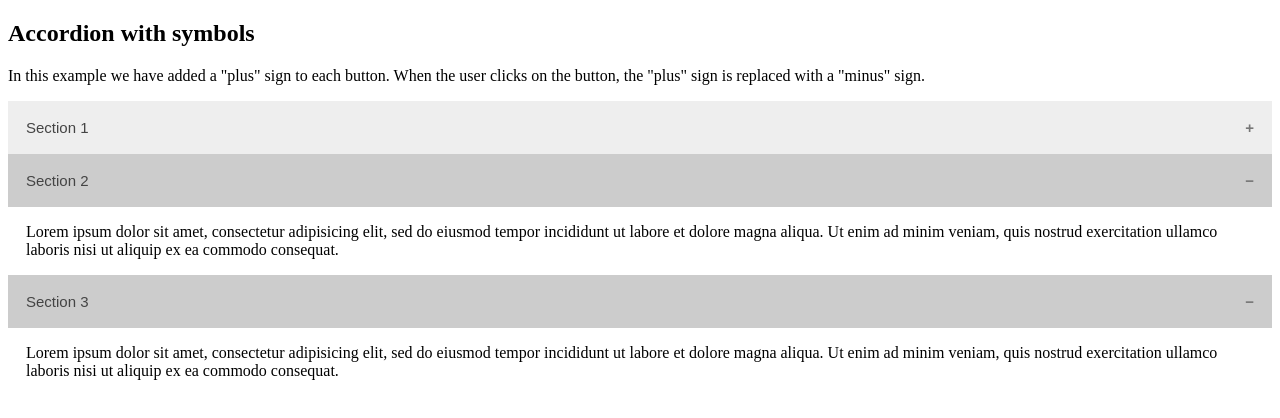
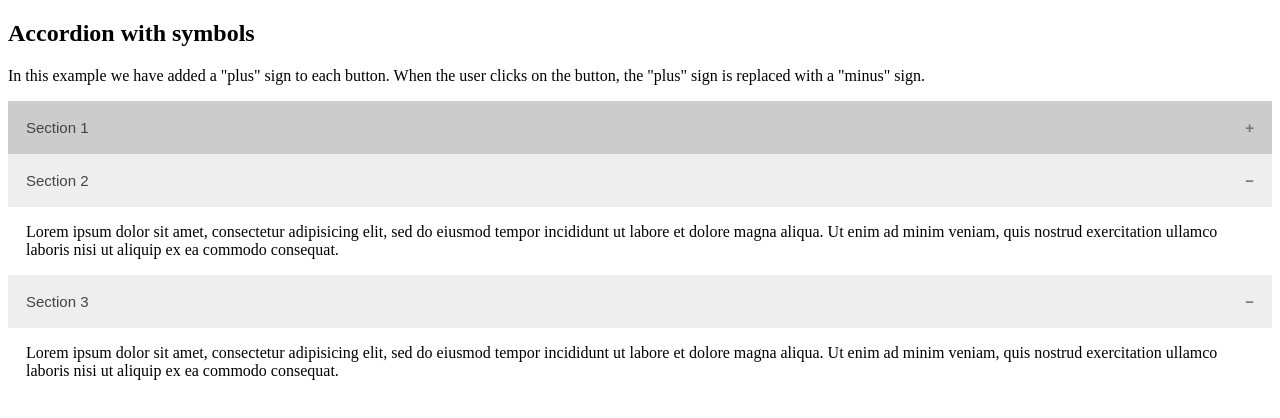
Before and after one commit to nguyen41v/HCIJobPosts, a plain HTML site: page JobPost1.html in a window 1280 px wide. Both pictures are taken after a click on the button "Section 1". Drawn offline with nearby package versions, Linux system fonts and the light colour scheme.

Commit message:
Moved javascript code into sections.js

```diff
--- a/JobPost1.html
+++ b/JobPost1.html
@@ -6,8 +6,6 @@
     <meta name="viewport" content="width=device-width, initial-scale=1">
     <meta charset="UTF-8">
     <link rel="stylesheet" href="/styles/sections.css">
-    <script src="//code.jquery.com/jquery-1.10.2.js">     </script>
-    <script src="//code.jquery.com/ui/1.11.4/jquery-ui.js"></script>
     <title>Title</title>
 </head>
 
@@ -30,25 +28,10 @@
   <p>Lorem ipsum dolor sit amet, consectetur adipisicing elit, sed do eiusmod tempor incididunt ut labore et dolore magna aliqua. Ut enim ad minim veniam, quis nostrud exercitation ullamco laboris nisi ut aliquip ex ea commodo consequat.</p>
 </div>
 
-<script>
-var acc = document.getElementsByClassName("accordion");
-var i;
-
-for (i = 0; i < acc.length; i++) {
-  acc[i].addEventListener("click", function() {
-    this.classList.toggle("active");
-    var panel = this.nextElementSibling;
-    if (panel.style.maxHeight){
-      panel.style.maxHeight = null;
-    } else {
-      panel.style.maxHeight = 0;
-    }
-  });
-}
+<script type="text/javascript" src="javascript/sections.js">
 </script>
 <script>
     ( "accordion" ).accordion({active: 0);
-
 </script>
 </body>
 </html>
--- a/javascript/sections.js
+++ b/javascript/sections.js
@@ -1,3 +1,16 @@
-$(document).ready(function() {
-  $('.accordion-item-1 .accordion-content').show();
-});
+(function(){
+    var acc = document.getElementsByClassName("accordion");
+    var i;
+
+    for (i = 0; i < acc.length; i++) {
+      acc[i].addEventListener("click", function() {
+        this.classList.toggle("active");
+        var panel = this.nextElementSibling;
+        if (panel.style.maxHeight){
+          panel.style.maxHeight = null;
+        } else {
+          panel.style.maxHeight = 0;
+        }
+      });
+    }
+})();
--- a/styles/sections.css
+++ b/styles/sections.css
@@ -1,5 +1,5 @@
 .accordion {
-    background-color: #eee;
+    background-color: #ccc;
     color: #444;
     cursor: pointer;
     padding: 18px;
@@ -11,8 +11,12 @@
     transition: 0.4s;
 }
 
-.active, .accordion:hover {
-    background-color: #ccc;
+.active {
+    background-color: #eee;
+}
+
+.accordion:hover {
+    background-color: #ddd;
 }
 
 .accordion:after {
```
Also changed, not shown: index.html (+1 -0 lines).
